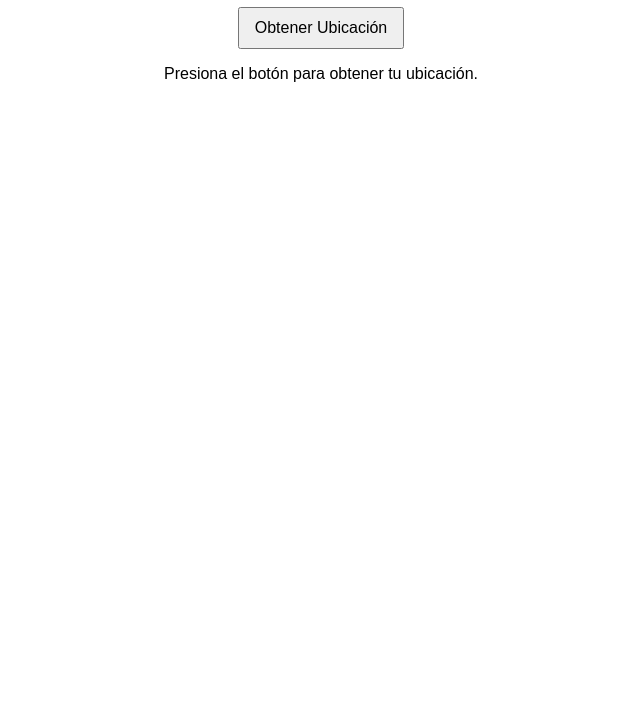
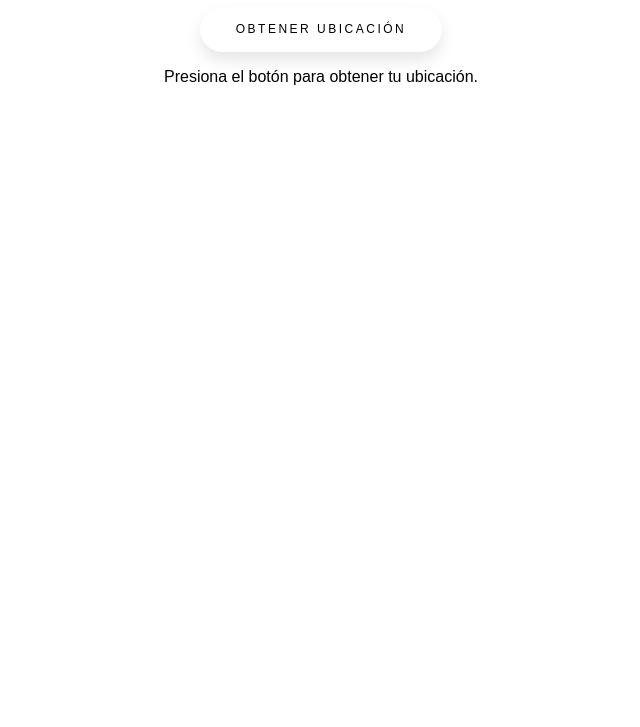
Before and after one commit to Jose-Brian/API, a plain HTML site: page index.html in a window 1280 px wide. Shown: the part 73-800 px from the top of the page, without its empty margins (319-959 px from the left). Drawn offline with nearby package versions, Linux system fonts and the light colour scheme.

Commit message:
Update index.css

```diff
--- a/css/index.css
+++ b/css/index.css
@@ -4,10 +4,32 @@ body {
     margin: 20px;
 }
 
+/* From Uiverse.io by cssbuttons-io */
 button {
-    padding: 10px 15px;
-    font-size: 16px;
-    cursor: pointer;
+  padding: 1.3em 3em;
+  font-size: 12px;
+  text-transform: uppercase;
+  letter-spacing: 2.5px;
+  font-weight: 500;
+  color: #000;
+  background-color: #fff;
+  border: none;
+  border-radius: 45px;
+  box-shadow: 0px 8px 15px rgba(0, 0, 0, 0.1);
+  transition: all 0.3s ease 0s;
+  cursor: pointer;
+  outline: none;
+}
+
+button:hover {
+  background-color: #23c483;
+  box-shadow: 0px 15px 20px rgba(46, 229, 157, 0.4);
+  color: #fff;
+  transform: translateY(-7px);
+}
+
+button:active {
+  transform: translateY(-1px);
 }
 
 #map {
```
